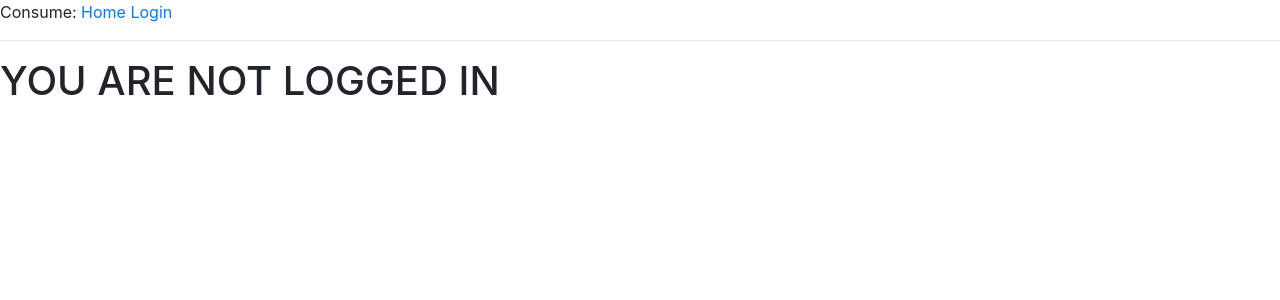
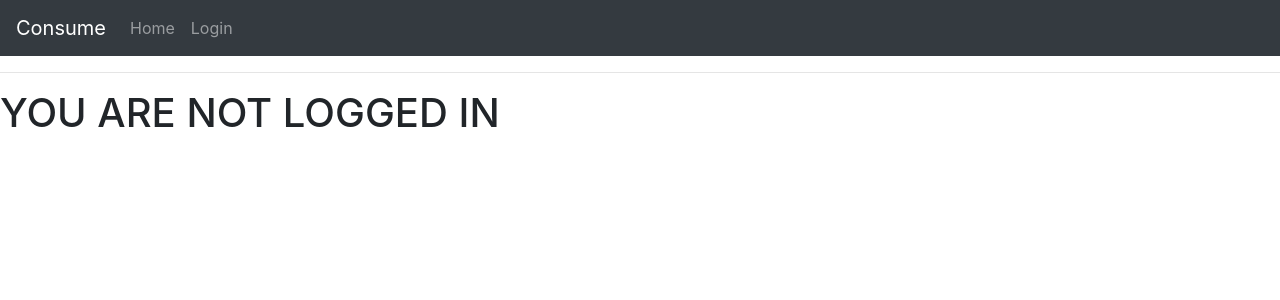
Before and after one commit to lnestelroad/HackCU2020, a Flask app: page / in a window 1280 px wide. Shown: the top 300 px of the page. Run offline with Flask 2, Linux system fonts and the light colour scheme; some libraries are stand-ins or nearby versions.

Commit message:
beatuified base

```diff
--- a/app/templates/base.html
+++ b/app/templates/base.html
@@ -21,15 +21,47 @@
     </head>
 
     <body>
-        <div>Consume:
-            <a href="{{ url_for('index') }}">Home</a>
-            {% if current_user.is_anonymous %}
-            <a href="{{ url_for('login') }}">Login</a>
-            {% else %}
-            <a href="{{ url_for('user', username=current_user.username) }}">Profile</a>
-            <a href="{{ url_for('logout') }}">Logout</a>
-            {% endif %}
-        </div>
+                <nav class="navbar navbar-expand-lg bg-dark navbar-dark sticky-top" data-toggle="collapse">
+
+                        <a class="navbar-brand" href="#">Consume</a>
+
+                        <button class="navbar-toggler" type="button" data-toggle="collapse" data-target="#navbarSupportedContent" aria-controls="navbarSupportedContent" aria-expanded="false" aria-label="Toggle navigation">
+                            <span class="navbar-toggler-icon"></span>
+                        </button>
+
+                        <div class="collapse navbar-collapse" id="navbarSupportedContent">
+
+                                <ul class="navbar-nav mr-auto">
+
+                                        <li class="nav-item">
+                                                <a class="nav-link" href="{{ url_for('index') }}">Home</a>
+                                        </li>
+
+                                        {% if current_user.is_anonymous %}
+                                        <li class="nav-item">
+                                                <a class="nav-link" href="{{ url_for('login') }}">Login</a>
+                                        </li>
+                                        {% else %}
+                                        <li class="nav-item">
+                                                <a class="nav-link" href="{{ url_for('user', username=current_user.username) }}">Profile</a>
+                                        </li>
+                                        <li class="nav-item">
+                                                <a class="nav-link" href="{{ url_for('logout') }}">Logout</a>
+                                        </li>
+                                        {% endif %}
+                                </ul>
+                        </div>
+                </nav>
+
+        <!-- <div>Consume: -->
+        <!--     <a href="{{ url_for('index') }}">Home</a> -->
+        <!--     {% if current_user.is_anonymous %} -->
+        <!--     <a href="{{ url_for('login') }}">Login</a> -->
+        <!--     {% else %} -->
+        <!--     <a href="{{ url_for('user', username=current_user.username) }}">Profile</a> -->
+        <!--     <a href="{{ url_for('logout') }}">Logout</a> -->
+        <!--     {% endif %} -->
+        <!-- </div> -->
         <hr>
         {% with messages = get_flashed_messages() %}
 
```
